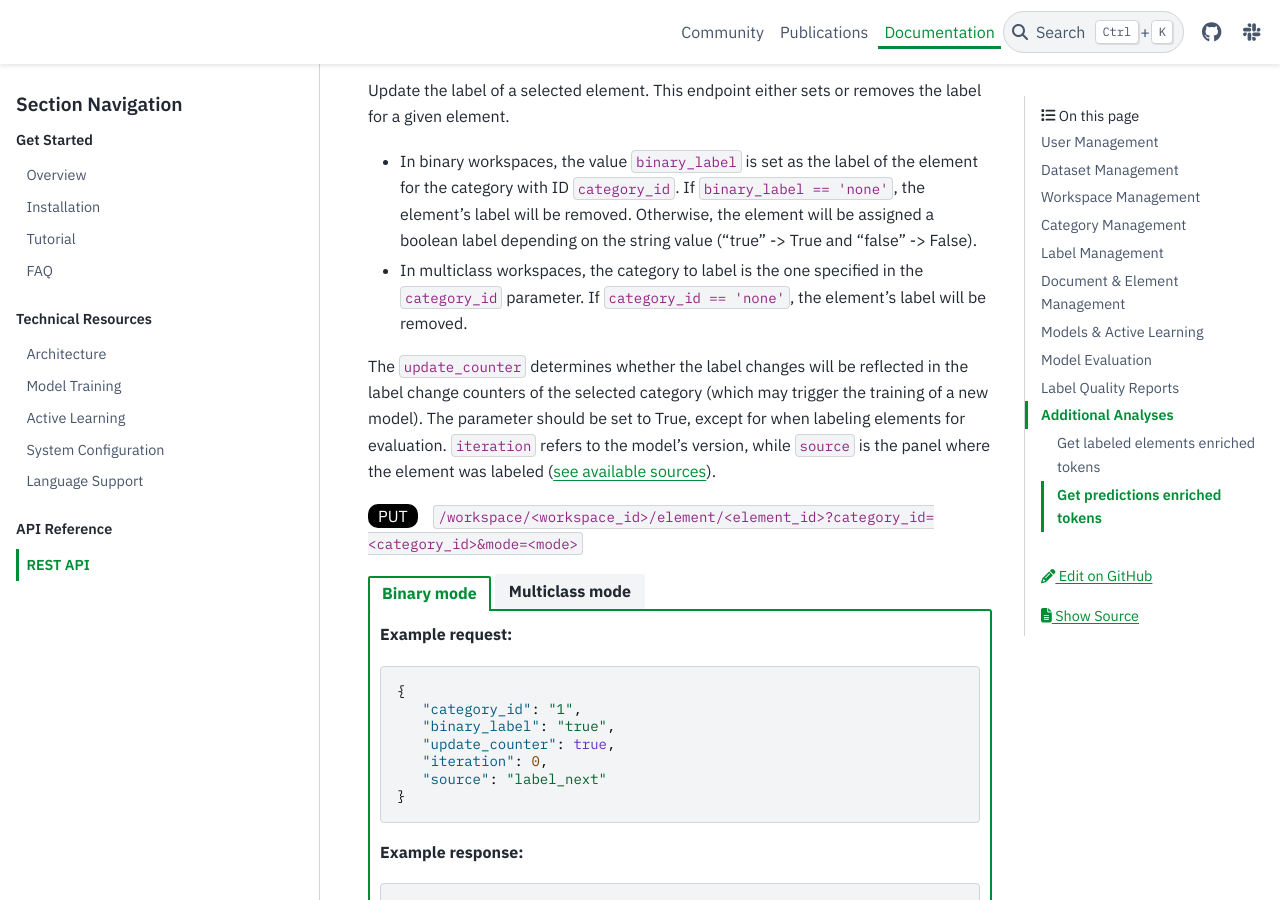
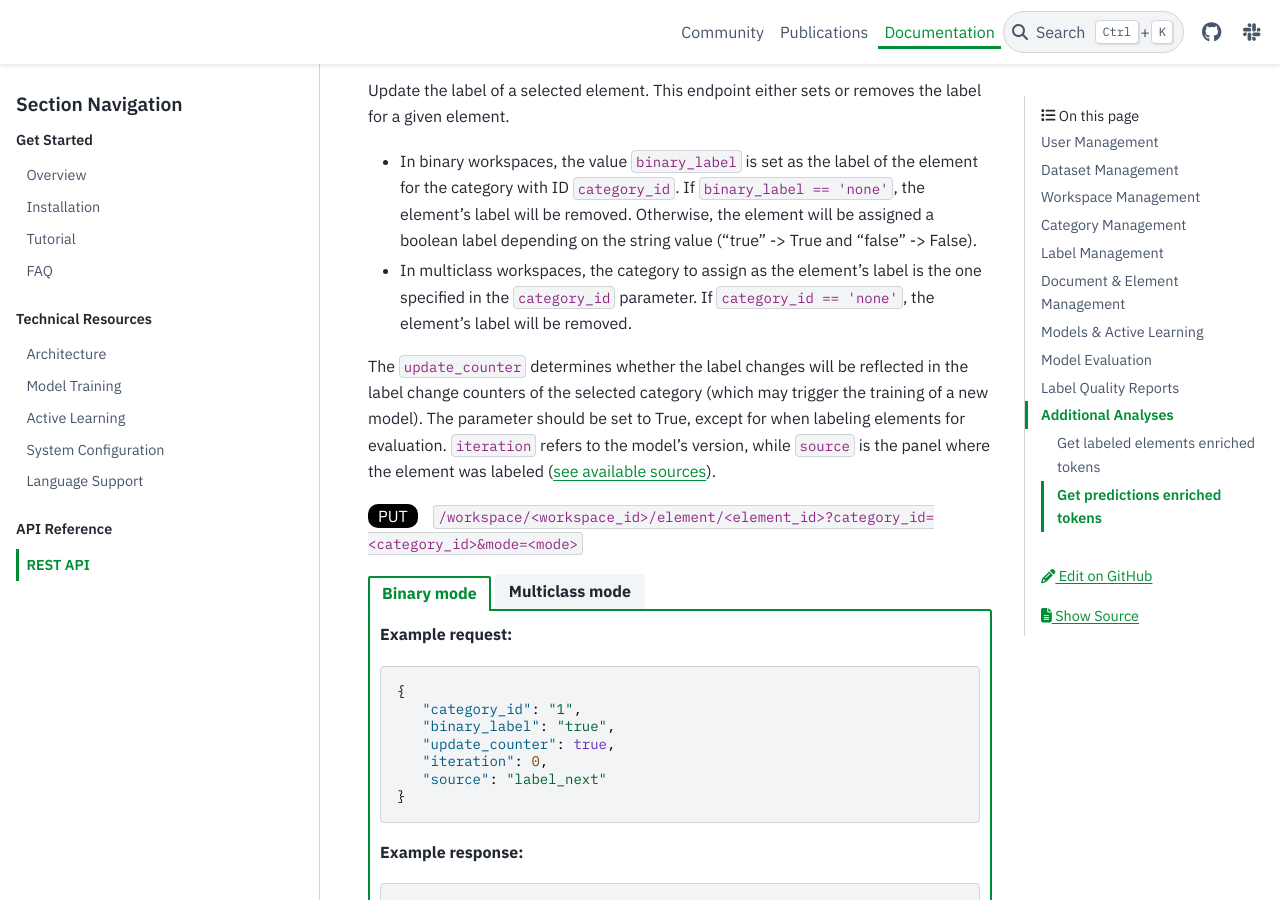
Before and after one commit to label-sleuth/label-sleuth.org, a Sphinx documentation site: the page built from docs/docs/dev/api.md, in a window 1280 px wide and 900 px high, scrolled down 8780 px. Built offline with Sphinx 7.4.7 and the PyData theme 0.15.4, drawn with Linux system fonts in a browser that asks for light colours.

```diff
--- a/docs/docs/dev/api.md
+++ b/docs/docs/dev/api.md
@@ -488,7 +488,7 @@ Endpoints related to user-provided labels.
 Update the label of a selected element. This endpoint either sets or removes the label for a given element.
 
 - In binary workspaces, the value `binary_label` is set as the label of the element for the category with ID `category_id`. If `binary_label == 'none'`, the element's label will be removed. Otherwise, the element will be assigned a boolean label depending on the string value ("true" -> True and "false" -> False).
-- In multiclass workspaces, the category to label is the one specified in the `category_id` parameter. If `category_id == 'none'`, the element's label will be removed.
+- In multiclass workspaces, the category to assign as the element's label is the one specified in the `category_id` parameter. If `category_id == 'none'`, the element's label will be removed.
 
 The `update_counter` determines whether the label changes will be reflected in the label change counters of the selected category (which may trigger the training of a new model). The parameter should be set to True, except for when labeling elements for evaluation. `iteration` refers to the model's version, while `source` is the panel where the element was labeled ([see available sources](https://github.com/label-sleuth/label-sleuth/blob/9561c9e7131da07c1978294a3633d42ac7eab473/frontend/src/const.ts#L115)).
 
```
